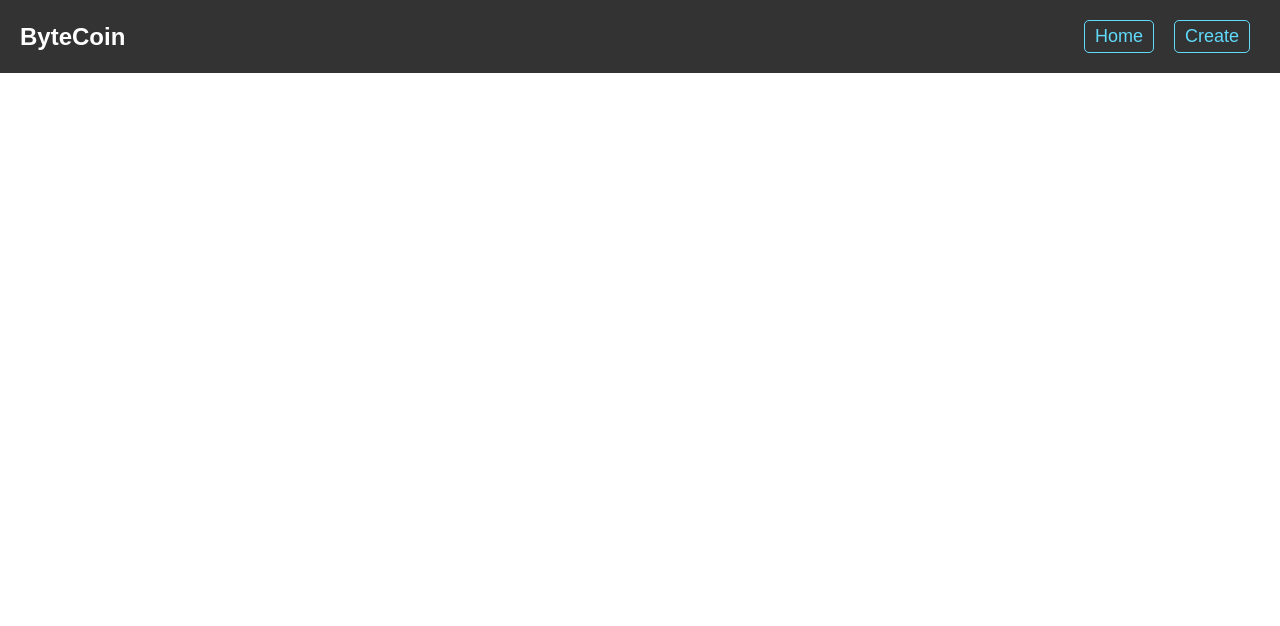
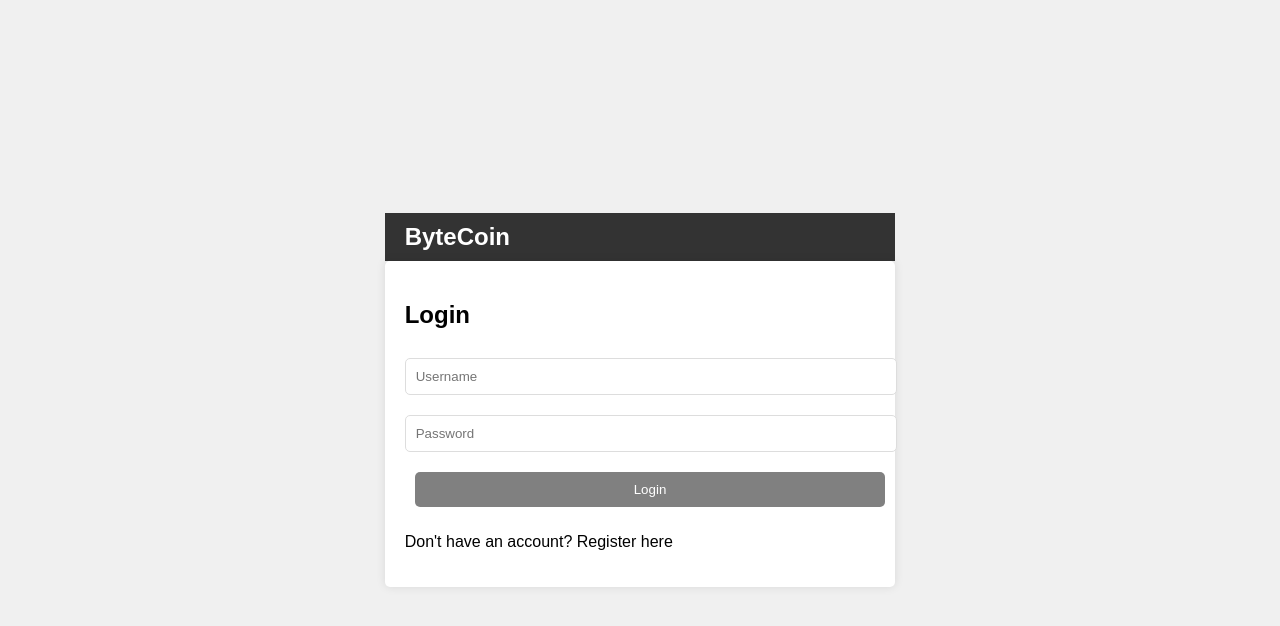
Before and after one commit to annieh195/Charity-Blockchain-System, a React (Create React App) app: page /login in a window 1280 px wide. Shown: the top 626 px of the page. Built offline with nearby package versions, Linux system fonts and the light colour scheme.

Commit message:
Added my project

```diff
--- a/public/index.html
+++ b/public/index.html
@@ -2,19 +2,16 @@
 <html lang="en">
   <head>
     <meta charset="utf-8" />
-    <link rel="icon" href="%PUBLIC_URL%/favicon.ico" />
+    <link rel="icon" href="/favicon.ico" /> <!-- 实际的 favicon 路径或 URL -->
     <meta name="viewport" content="width=device-width, initial-scale=1" />
     <meta name="theme-color" content="#000000" />
     <meta
       name="description"
       content="Web site created using create-react-app"
     />
-    <link rel="apple-touch-icon" href="%PUBLIC_URL%/logo192.png" />
-    <!--
-      manifest.json provides metadata used when your web app is installed on a
-      user's mobile device or desktop. See https://developers.google.com/web/fundamentals/web-app-manifest/
-    -->
-    <link rel="manifest" href="%PUBLIC_URL%/manifest.json" />
+    <link rel="apple-touch-icon" href="/logo192.png" /> <!-- 实际的 logo 路径或 URL -->
+    <!-- 实际的 manifest.json 路径或 URL -->
+    <link rel="manifest" href="/manifest.json" />
     <!--
       Notice the use of %PUBLIC_URL% in the tags above.
       It will be replaced with the URL of the `public` folder during the build.
--- a/src/App.js
+++ b/src/App.js
@@ -1,18 +1,30 @@
-import React from 'react';
-import { BrowserRouter as Router, Routes, Route } from 'react-router-dom';
+import React, { useState, useEffect } from 'react';
+import { BrowserRouter as Router, Routes, Route, Navigate } from 'react-router-dom';
+import Login from './pages/js/Login';
+import Register from './pages/js/Register';
+import Home from './pages/js/Home';
+import CreatePage from './pages/js/CreatePage';
 import DonationPage from './pages/js/DonationPage';
-import CreatePage from './pages/js/CreatePage';
-import Home from './pages/js/Home';
 import NavBar from './pages/js/NavBar';
 
 function App() {
+  const [isLoggedIn, setIsLoggedIn] = useState(false);
+
+  useEffect(() => {
+  }, []);
+
   return (
     <Router>
       <NavBar />
       <Routes>
-        <Route path="/" element={<Home />} />
-        <Route path="/create" element={<CreatePage />} />
-        <Route path="/donation/:charityName" element={<DonationPage />} /> {/* Dynamic route */}
+        <Route path="/" element={isLoggedIn ? <Home /> : <Navigate to="/login" />} />
+
+        <Route path="/login" element={<Login />} />
+        <Route path="/register" element={<Register />} />
+
+        <Route path="/create" element={isLoggedIn ? <CreatePage /> : <Navigate to="/login" />} />
+        <Route path="/donation/:charityName" element={isLoggedIn ? <DonationPage /> : <Navigate to="/login" />} />
+
       </Routes>
     </Router>
   );
--- /dev/null
+++ b/src/pages/css/Common.css
@@ -0,0 +1,14 @@
+body {
+    font-family: Arial, sans-serif;
+    display: flex;
+    justify-content: center;
+    align-items: center;
+    height: 100vh;
+    background-color: #f0f0f0;
+}
+
+.form-container {
+    width: 100%;
+    max-width: 400px;
+    margin: auto;
+}
--- /dev/null
+++ b/src/pages/css/Login.css
@@ -0,0 +1,30 @@
+.login-container {
+    background-color: white;
+    padding: 20px;
+    border-radius: 5px;
+    box-shadow: 0 0 10px rgba(0, 0, 0, 0.1);
+    margin: auto;
+}
+
+.login-container input[type="text"],
+.login-container input[type="password"] {
+    width: 100%;
+    padding: 10px;
+    margin: 10px 0;
+    border-radius: 5px;
+    border: 1px solid #ddd;
+}
+
+.login-container button {
+    width: 100%;
+    padding: 10px;
+    background-color: gray;
+    color: white;
+    border: none;
+    border-radius: 5px;
+    cursor: pointer;
+}
+
+.login-container button:hover {
+    background-color: darkgray;
+}
--- /dev/null
+++ b/src/pages/css/Register.css
@@ -0,0 +1,30 @@
+.register-container {
+    background-color: white;
+    padding: 20px;
+    border-radius: 5px;
+    box-shadow: 0 0 10px rgba(0, 0, 0, 0.1);
+    margin: auto;
+}
+
+.register-container input[type="text"],
+.register-container input[type="password"] {
+    width: 100%;
+    padding: 10px;
+    margin: 10px 0;
+    border-radius: 5px;
+    border: 1px solid #ddd;
+}
+
+.register-container button {
+    width: 100%;
+    padding: 10px;
+    background-color: gray;
+    color: white;
+    border: none;
+    border-radius: 5px;
+    cursor: pointer;
+}
+
+.register-container button:hover {
+    background-color: darkgray;
+}
--- /dev/null
+++ b/src/pages/js/Login.js
@@ -0,0 +1,81 @@
+import React, { useState } from 'react';
+import { useNavigate, Link } from 'react-router-dom';
+import '../css/Login.css';
+
+function Login() {
+  const [username, setUsername] = useState('');
+  const [password, setPassword] = useState('');
+  const [isRegistering, setIsRegistering] = useState(false);
+  const navigate = useNavigate();
+
+  const handleFormSubmit = async (e) => {
+    e.preventDefault();
+    if (isRegistering) {
+      try {
+        const response = await fetch('/register', {
+          method: 'POST',
+          headers: {
+            'Content-Type': 'application/json'
+          },
+          body: JSON.stringify({ username, password })
+        });
+        if (response.ok) {
+          console.log('Registration successful');
+          setIsRegistering(false);
+        } else {
+          console.log('Registration failed');
+        }
+      } catch (error) {
+        console.error('Registration error:', error);
+      }
+    } else {
+      try {
+        const response = await fetch('/login', {
+          method: 'POST',
+          headers: {
+            'Content-Type': 'application/json'
+          },
+          body: JSON.stringify({ username, password })
+        });
+        if (response.ok) {
+          console.log('Login successful');
+          navigate('/');
+        } else {
+          console.log('Login failed');
+        }
+      } catch (error) {
+        console.error('Login error:', error);
+      }
+    }
+  };
+
+  return (
+    <div className="login-container">
+      <h2>{isRegistering ? 'Register' : 'Login'}</h2>
+      <form onSubmit={handleFormSubmit}>
+        <input
+          type="text"
+          placeholder="Username"
+          value={username}
+          onChange={(e) => setUsername(e.target.value)}
+          required
+        />
+        <input
+          type="password"
+          placeholder="Password"
+          value={password}
+          onChange={(e) => setPassword(e.target.value)}
+          required
+        />
+        <button type="submit">{isRegistering ? 'Register' : 'Login'}</button>
+      </form>
+      {isRegistering ? (
+        <p>Already have an account? <span onClick={() => setIsRegistering(false)}>Login here</span></p>
+      ) : (
+        <p>Don't have an account? <span onClick={() => setIsRegistering(true)}>Register here</span></p>
+      )}
+    </div>
+  );
+}
+
+export default Login;
--- a/src/pages/js/NavBar.js
+++ b/src/pages/js/NavBar.js
@@ -1,25 +1,20 @@
 import React from 'react';
-import { useNavigate } from 'react-router-dom';
+import { Link, useLocation } from 'react-router-dom';
 import '../css/NavBar.css';
 
 function NavBar() {
-  const navigate = useNavigate();
-
-  const handleCreatePage = () => {
-    navigate('/create');
-  }
-
-  const handleDonationPage = () => {
-    navigate('/');
-  }
+  const location = useLocation();
+  const isAuthPage = location.pathname === '/login' || location.pathname === '/register';
 
   return (
     <div className="nav-bar">
       <span>ByteCoin</span>
-      <div className="button-container">
-        <button onClick={handleDonationPage}>Home</button>
-        <button onClick={handleCreatePage}>Create</button>
-      </div>
+      {!isAuthPage && (
+        <div className="button-container">
+          <Link to="/">Home</Link>
+          <Link to="/create">Create</Link>
+        </div>
+      )}
     </div>
   );
 }
--- /dev/null
+++ b/src/pages/js/Register.js
@@ -0,0 +1,57 @@
+import React, { useState } from 'react';
+import { useNavigate, Link } from 'react-router-dom';
+import '../css/Common.css';
+import '../css/Register.css';
+
+function Register() {
+  const [username, setUsername] = useState('');
+  const [password, setPassword] = useState('');
+  const navigate = useNavigate();
+
+  const handleRegister = async (e) => {
+    e.preventDefault();
+    try {
+      const response = await fetch('/register', {
+        method: 'POST',
+        headers: {
+          'Content-Type': 'application/json'
+        },
+        body: JSON.stringify({ username, password })
+      });
+      if (response.ok) {
+        console.log('Registration successful');
+        navigate('/login');
+      } else {
+        console.log('Registration failed');
+      }
+    } catch (error) {
+      console.error('Registration error:', error);
+    }
+  };
+
+  return (
+    <div className="register-container">
+      <h2>Register</h2>
+      <form onSubmit={handleRegister}>
+        <input
+          type="text"
+          placeholder="Username"
+          value={username}
+          onChange={(e) => setUsername(e.target.value)}
+          required
+        />
+        <input
+          type="password"
+          placeholder="Password"
+          value={password}
+          onChange={(e) => setPassword(e.target.value)}
+          required
+        />
+        <button type="submit">Register</button>
+      </form>
+      <p>Already have an account? <Link to="/login">Login here</Link></p>
+    </div>
+  );
+}
+
+export default Register;
--- /dev/null
+++ b/users.json
@@ -0,0 +1,3 @@
+{
+  "HowAreYou": "$2b$10$vC9D09EtFkEGq1aMo5vnWOpV/9sTMUaYCSBewckROp.8hJx/ev.Jy"
+}
```
Also changed, not shown: package.json (+7 -2 lines), server.js (added, +45 -0 lines), 1 other file (tests, documents, lock files or other folders).
